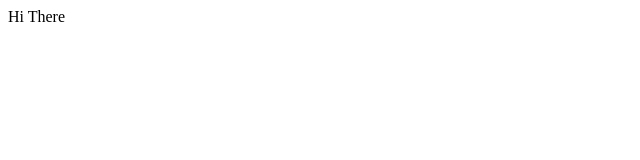
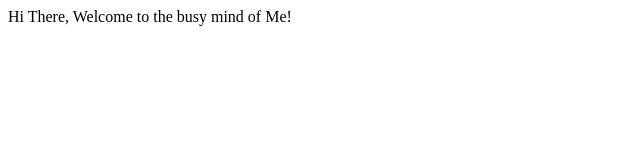
Before and after one commit to alexanders89/netlify_test, a plain HTML site: page index.html in a window 1280 px wide. Shown: the whole page, without its empty margins (0-640 px from the left). Drawn offline with Linux system fonts and the light colour scheme.

Commit message:
second push

```diff
--- a/index.html
+++ b/index.html
@@ -5,6 +5,6 @@
     <title></title>
   </head>
   <body>
-    Hi There
+    Hi There, Welcome to the busy mind of Me!
   </body>
 </html>
```
